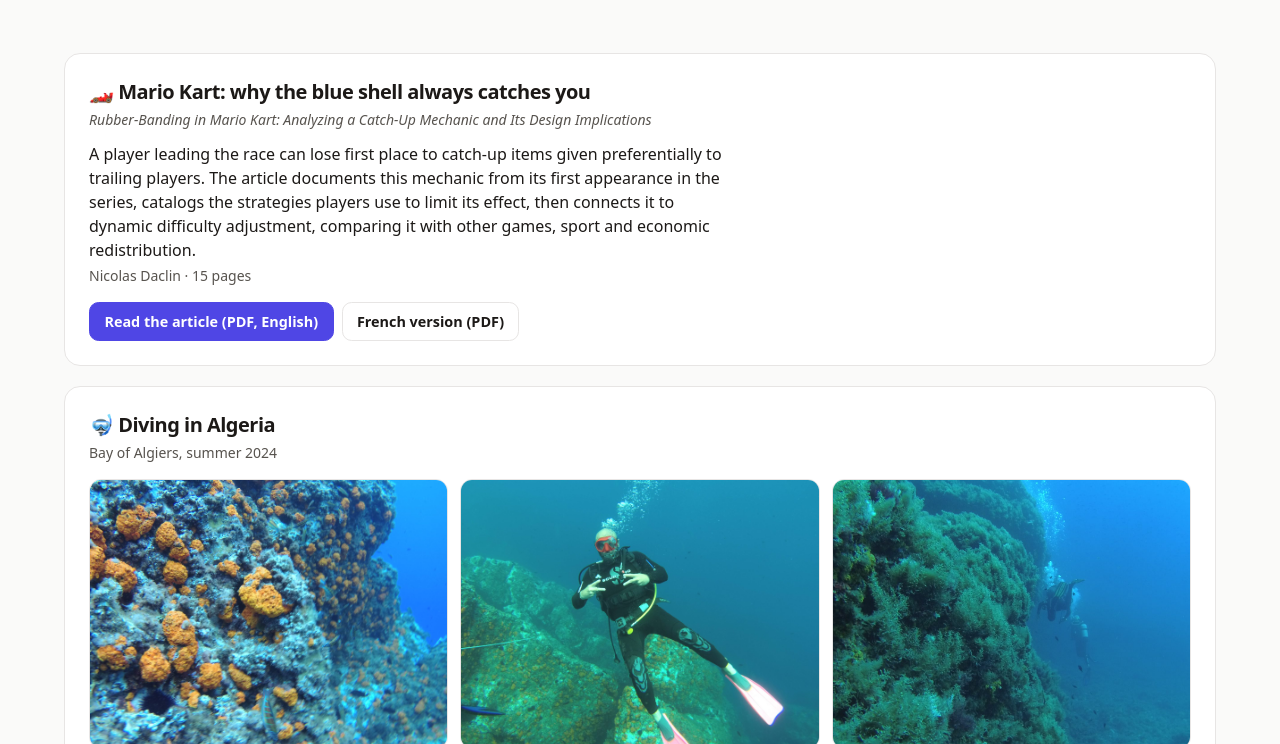
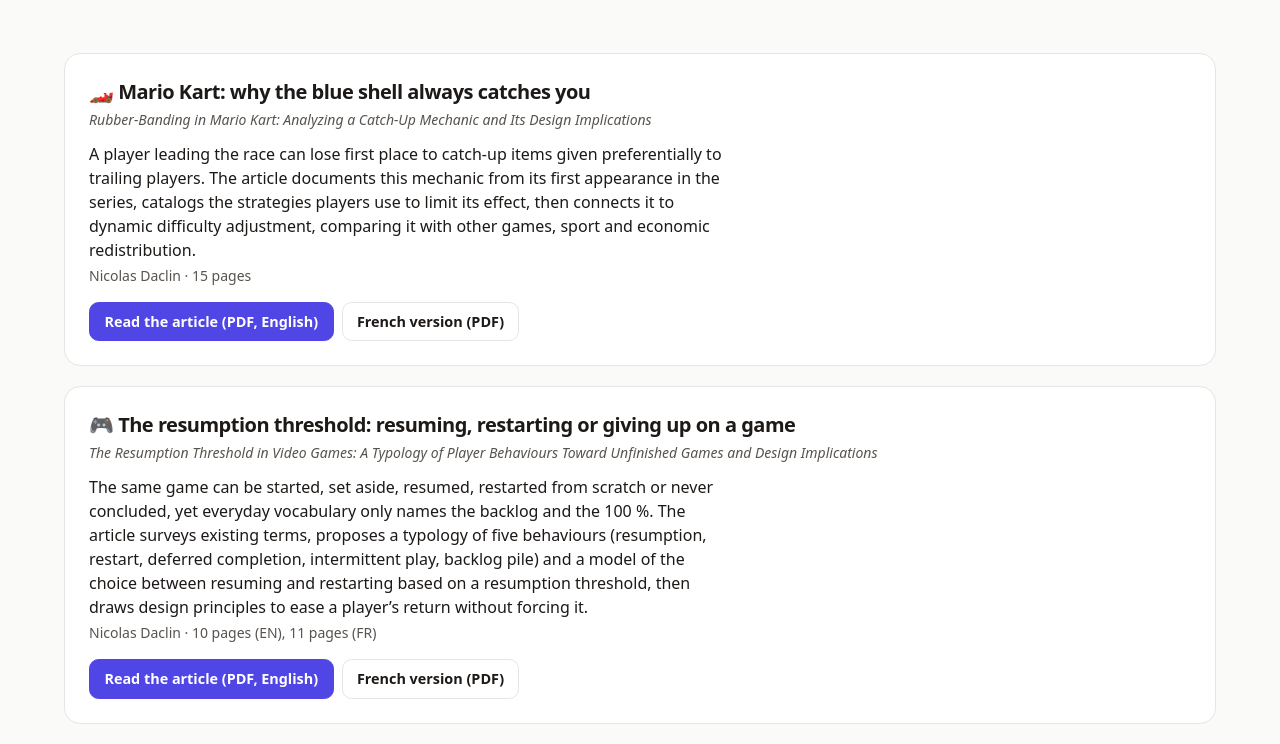
Before and after one commit to niko63/niko63.github.io, an Astro site: page /en/fun in a window 1280 px wide. Shown: the part 208-952 px from the top of the page. Built offline with nearby package versions, Linux system fonts and the light colour scheme; Astro itself is replaced by a stand-in of ours.

Commit message:
Fun: article sur le seuil de reprise (FR/EN)

```diff
--- a/src/pages/[lang]/fun.astro
+++ b/src/pages/[lang]/fun.astro
@@ -31,6 +31,26 @@ const P = {
     pdfFr: 'French version (PDF)',
     pdfEn: 'Read the article (PDF, English)',
     meta: 'Nicolas Daclin · 15 pages',
+  },
+}[lang];
+
+// Article : le seuil de reprise dans les jeux vidéo (PDF dans public/files/fun/).
+const R = {
+  fr: {
+    title: 'Le seuil de reprise : reprendre, recommencer ou abandonner un jeu',
+    sub: 'Le seuil de reprise dans les jeux vidéo : typologie des conduites face aux jeux inachevés et enjeux de conception',
+    text: 'Un même jeu peut être commencé, laissé de côté, repris, recommencé de zéro ou jamais conclu, mais le vocabulaire courant ne nomme que le backlog et le 100 %. L’article recense les termes existants, propose une typologie de cinq conduites (reprise, relance, complétion différée, jeu en pointillé, pile) et un modèle du choix entre reprise et relance fondé sur un seuil de reprise, puis en tire des principes de conception pour faciliter le retour du joueur sans le lui imposer.',
+    pdfFr: 'Lire l’article (PDF, français)',
+    pdfEn: 'English version (PDF)',
+    meta: 'Nicolas Daclin · 11 pages (FR), 10 pages (EN)',
+  },
+  en: {
+    title: 'The resumption threshold: resuming, restarting or giving up on a game',
+    sub: 'The Resumption Threshold in Video Games: A Typology of Player Behaviours Toward Unfinished Games and Design Implications',
+    text: 'The same game can be started, set aside, resumed, restarted from scratch or never concluded, yet everyday vocabulary only names the backlog and the 100 %. The article surveys existing terms, proposes a typology of five behaviours (resumption, restart, deferred completion, intermittent play, backlog pile) and a model of the choice between resuming and restarting based on a resumption threshold, then draws design principles to ease a player’s return without forcing it.',
+    pdfFr: 'French version (PDF)',
+    pdfEn: 'Read the article (PDF, English)',
+    meta: 'Nicolas Daclin · 10 pages (EN), 11 pages (FR)',
   },
 }[lang];
 
@@ -78,6 +98,17 @@ const para = {
       </p>
     </section>
 
+    <section class="card-box p-6" aria-labelledby="seuil">
+      <h2 id="seuil" class="text-xl font-semibold">🎮 {R.title}</h2>
+      <p class="mt-1 text-sm italic text-muted">{R.sub}</p>
+      <p class="mt-3 max-w-[70ch]">{R.text}</p>
+      <p class="mt-1 text-sm text-muted">{R.meta}</p>
+      <p class="mt-4 flex flex-wrap gap-2">
+        <a class="btn btn-primary" href={lang === 'fr' ? asset('files/fun/seuil-de-reprise-fr.pdf') : asset('files/fun/seuil-de-reprise-en.pdf')} data-goatcounter-click="download:/files/fun/seuil-de-reprise" download>{lang === 'fr' ? R.pdfFr : R.pdfEn}</a>
+        <a class="btn" href={lang === 'fr' ? asset('files/fun/seuil-de-reprise-en.pdf') : asset('files/fun/seuil-de-reprise-fr.pdf')} data-goatcounter-click="download:/files/fun/seuil-de-reprise-other" download>{lang === 'fr' ? R.pdfEn : R.pdfFr}</a>
+      </p>
+    </section>
+
     <section class="card-box p-6" aria-labelledby="dive">
       <h2 id="dive" class="text-xl font-semibold">🤿 {dive.title}</h2>
       <p class="mt-1 text-sm text-muted">{dive.sub}</p>
```
Also changed, not shown: 2 other files.
